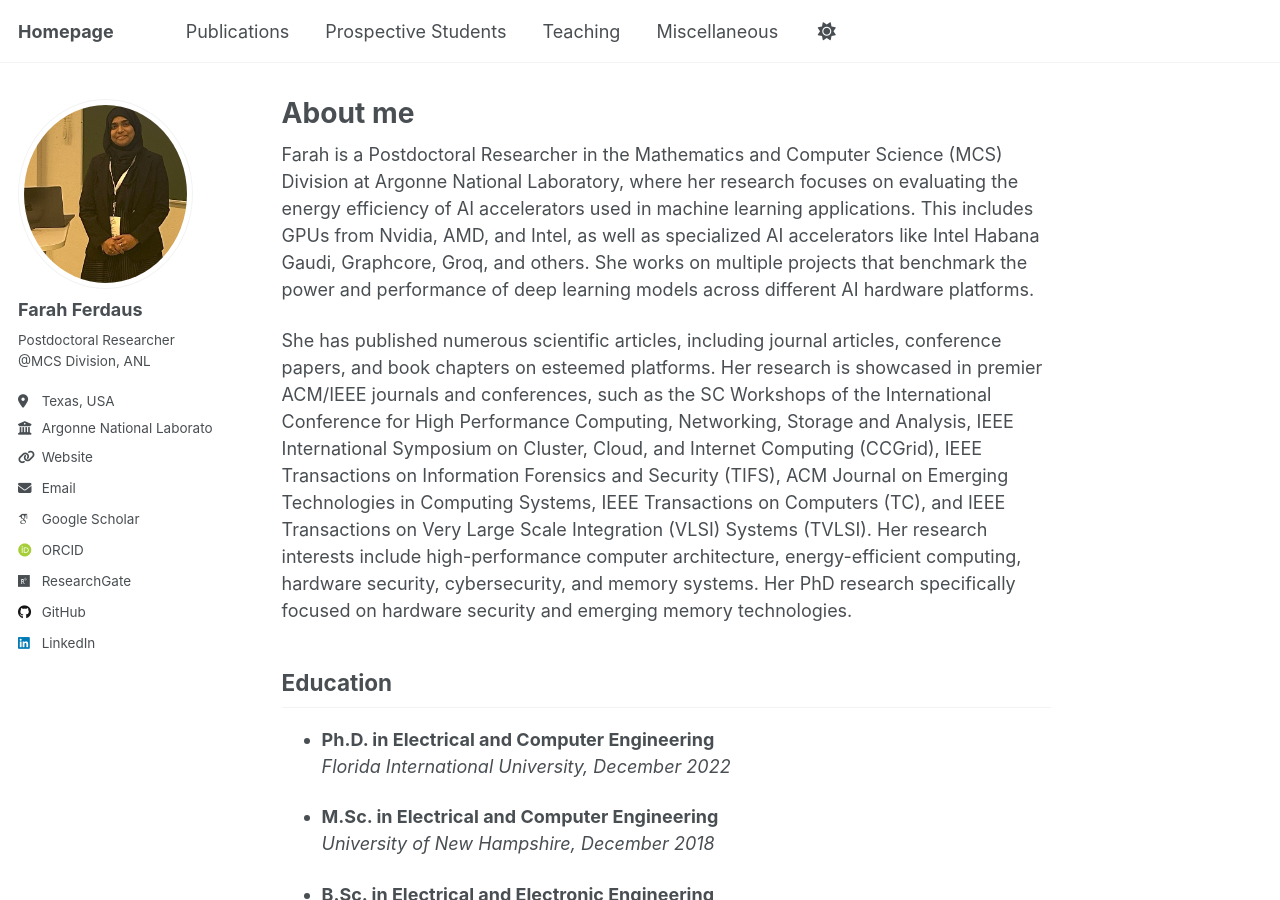
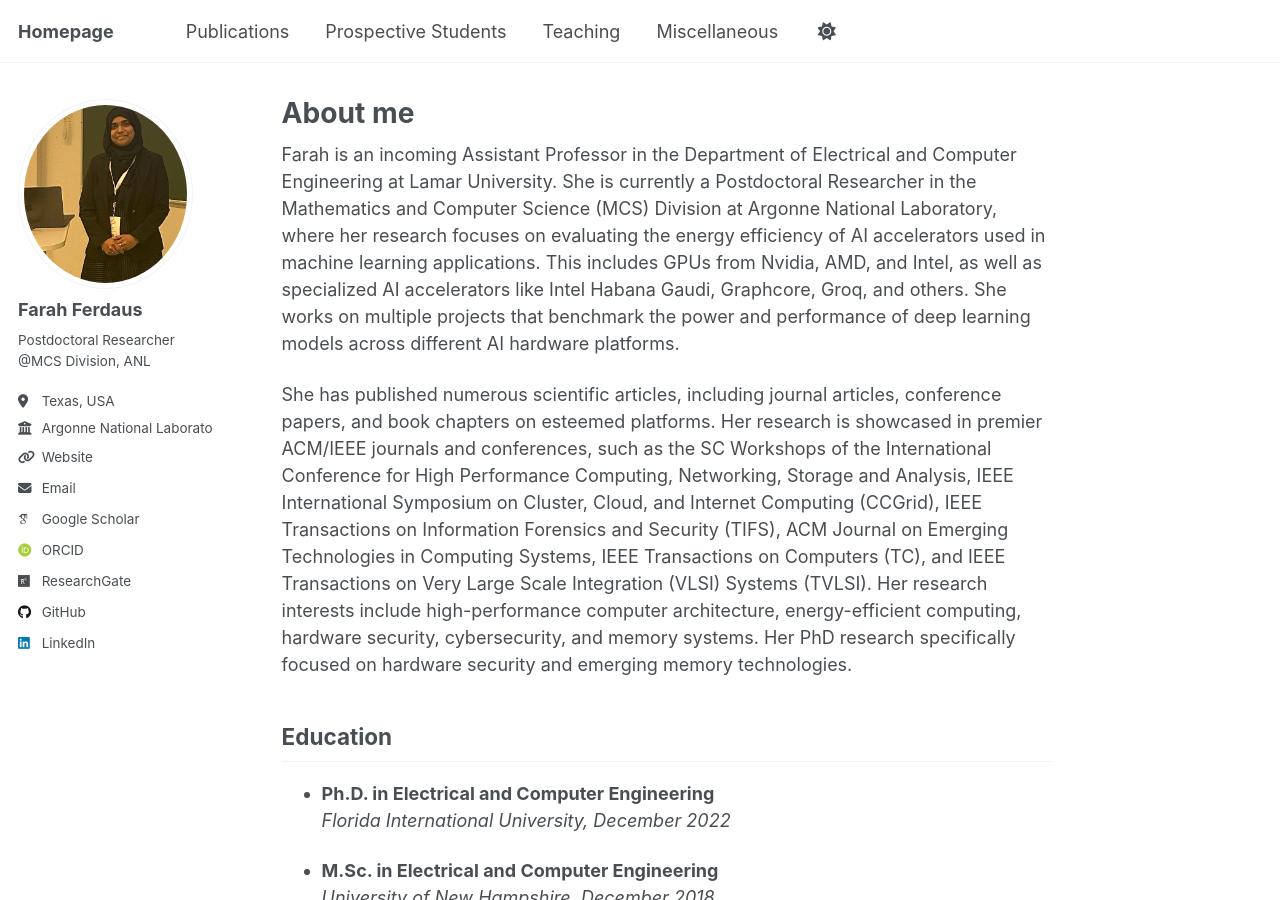
Before and after one commit to fferdaus/fferdaus.github.io, a Jekyll site: the page built from _pages/about.md, in a window 1280 px wide and 900 px high. Built offline with Jekyll 4.4.1, drawn with Linux system fonts in a browser that asks for light colours; some web fonts are replaced.

Commit message:
Update about.md

```diff
--- a/_pages/about.md
+++ b/_pages/about.md
@@ -7,7 +7,7 @@ redirect_from:
   - /about.html
 ---
 
-Farah is a Postdoctoral Researcher in the Mathematics and Computer Science (MCS) Division at Argonne National Laboratory, where her research focuses on evaluating the energy efficiency of AI accelerators used in machine learning applications. This includes GPUs from Nvidia, AMD, and Intel, as well as specialized AI accelerators like Intel Habana Gaudi, Graphcore, Groq, and others. She works on multiple projects that benchmark the power and performance of deep learning models across different AI hardware platforms.
+Farah is an incoming Assistant Professor in the Department of Electrical and Computer Engineering at Lamar University. She is currently a Postdoctoral Researcher in the Mathematics and Computer Science (MCS) Division at Argonne National Laboratory, where her research focuses on evaluating the energy efficiency of AI accelerators used in machine learning applications. This includes GPUs from Nvidia, AMD, and Intel, as well as specialized AI accelerators like Intel Habana Gaudi, Graphcore, Groq, and others. She works on multiple projects that benchmark the power and performance of deep learning models across different AI hardware platforms.
 
 <!--She earned her Ph.D. in Fall 2022 from the Department of Electrical and Computer Engineering at Florida International University and her M.Sc. in Fall 2018 from the University of New Hampshire. Earlier, Farah received her B.Sc. in Electrical and Electronic Engineering from the Bangladesh University of Engineering and Technology (BUET) in September 2015. Before starting her graduate studies, Farah worked as an electrical safety engineer at Stichting Bangladesh Accord Foundation for a year and a half.-->
 
```
